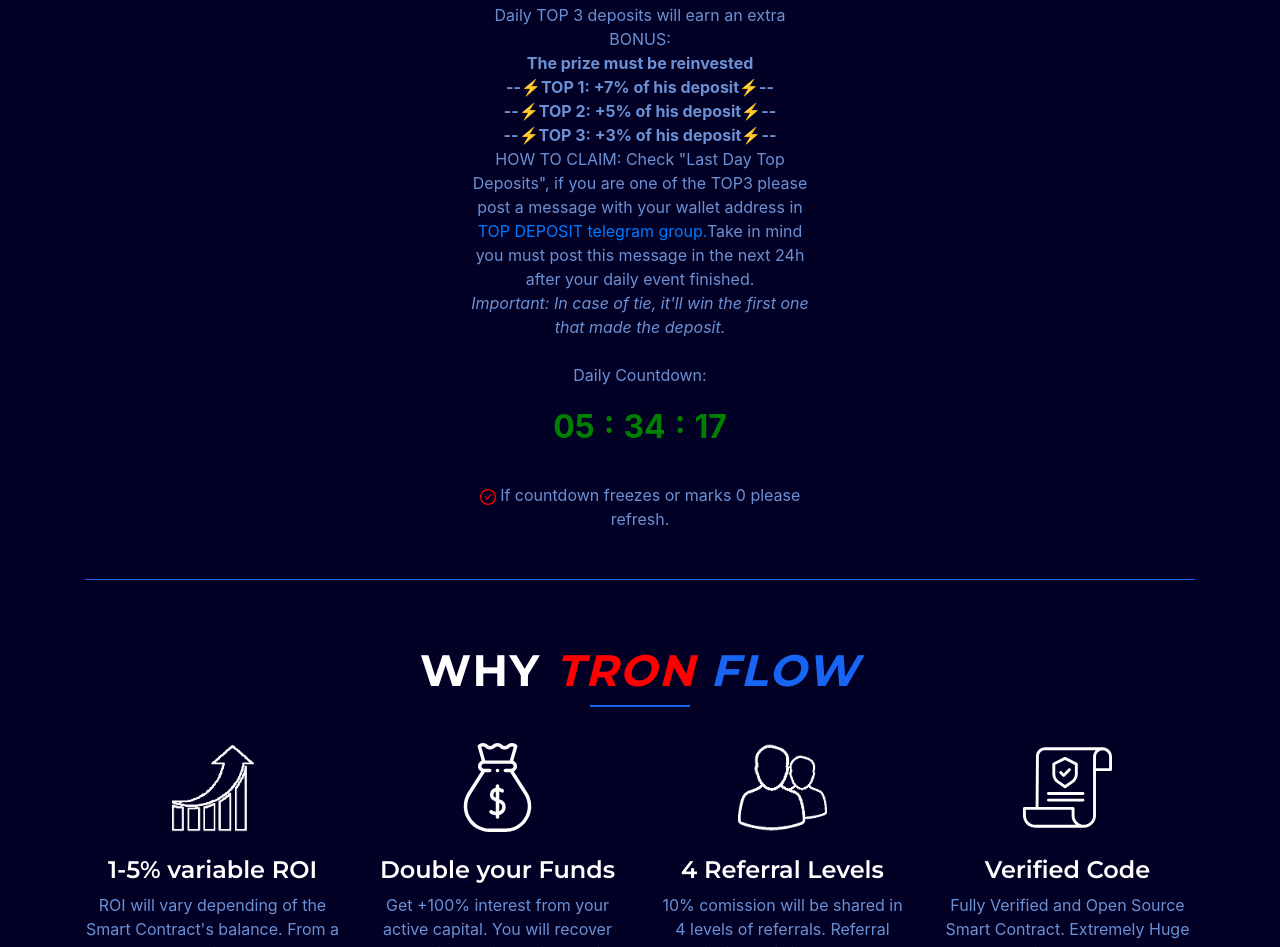
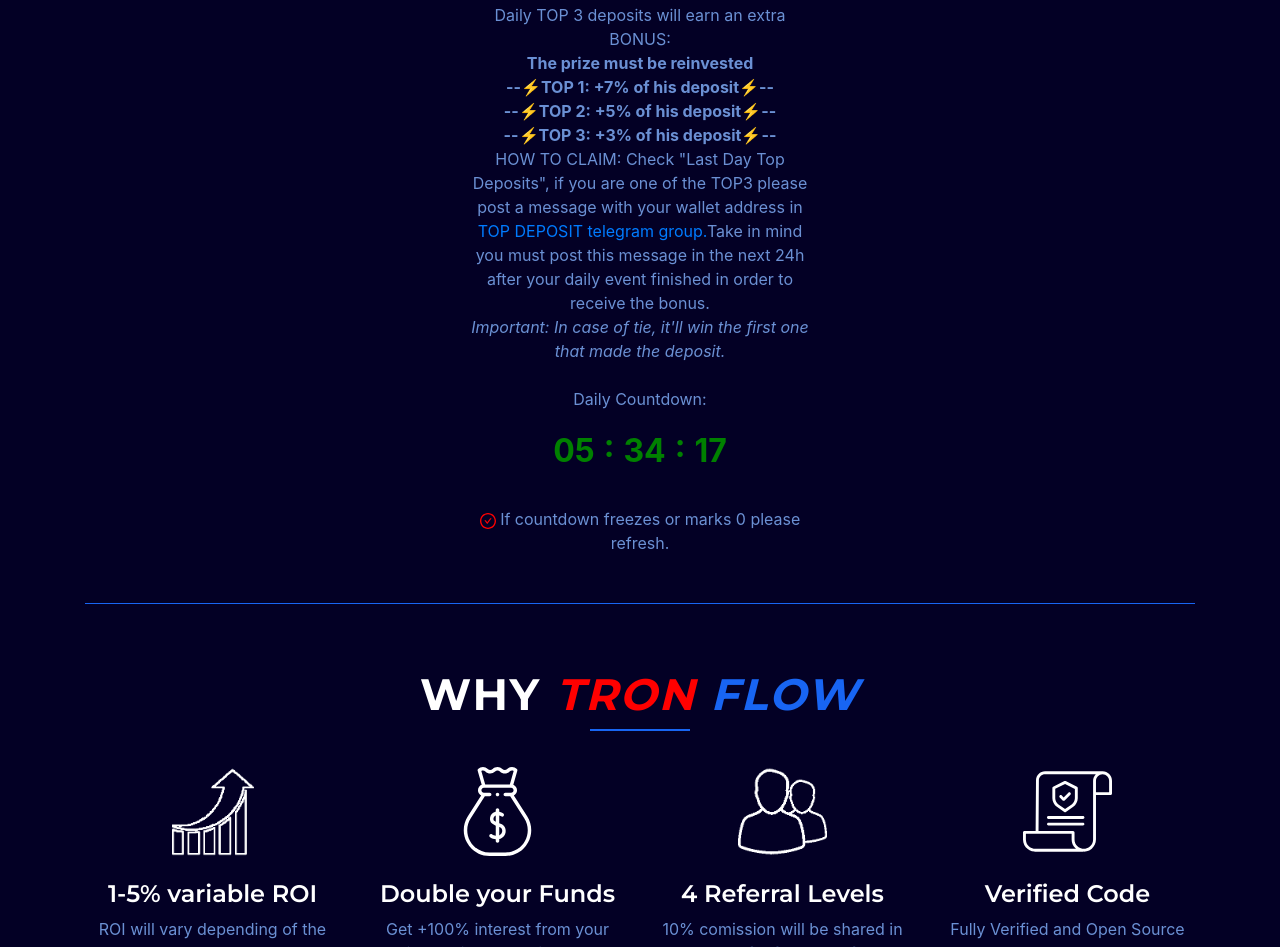
Before and after one commit to tfbuildsmart/tronflow, a plain HTML site: page index.html in a window 1280 px wide. Shown: the part 1693-2640 px from the top of the page. Drawn offline with nearby package versions, Linux system fonts and the light colour scheme; no server answers.

Commit message:
Update index.html

```diff
--- a/index.html
+++ b/index.html
@@ -961,7 +961,7 @@ It means your new active capital will be <span id="withdrawal-new-balance" class
 		<div class="text-blue"style="font-weight:bold; text-align:center">--&#9889;TOP 2: +5% of his deposit&#9889;--</div>
 		<div class="text-blue"style="font-weight:bold; text-align:center">--&#9889;TOP 3: +3% of his deposit&#9889;--</div>
 		<div class="text-blue"style=" text-align:center">HOW TO CLAIM: Check "Last Day Top Deposits", if you are one of the TOP3 please
-		post a message with your wallet address in <a href="https://t.me/tronflowdaily" target="_blank" >TOP DEPOSIT telegram group.</a>Take in mind you must post this message in the next 24h after your daily event finished. </div>
+		post a message with your wallet address in <a href="https://t.me/tronflowdaily" target="_blank" >TOP DEPOSIT telegram group.</a>Take in mind you must post this message in the next 24h after your daily event finished in order to receive the bonus. </div>
 		<div class="text-blue"style="font-style:italic; text-align:center">Important: In case of tie, it'll win the first one that made the deposit.</div>
 		<br/>
 		<div class="text-blue"style= "text-align:center">Daily Countdown:</div>
```
